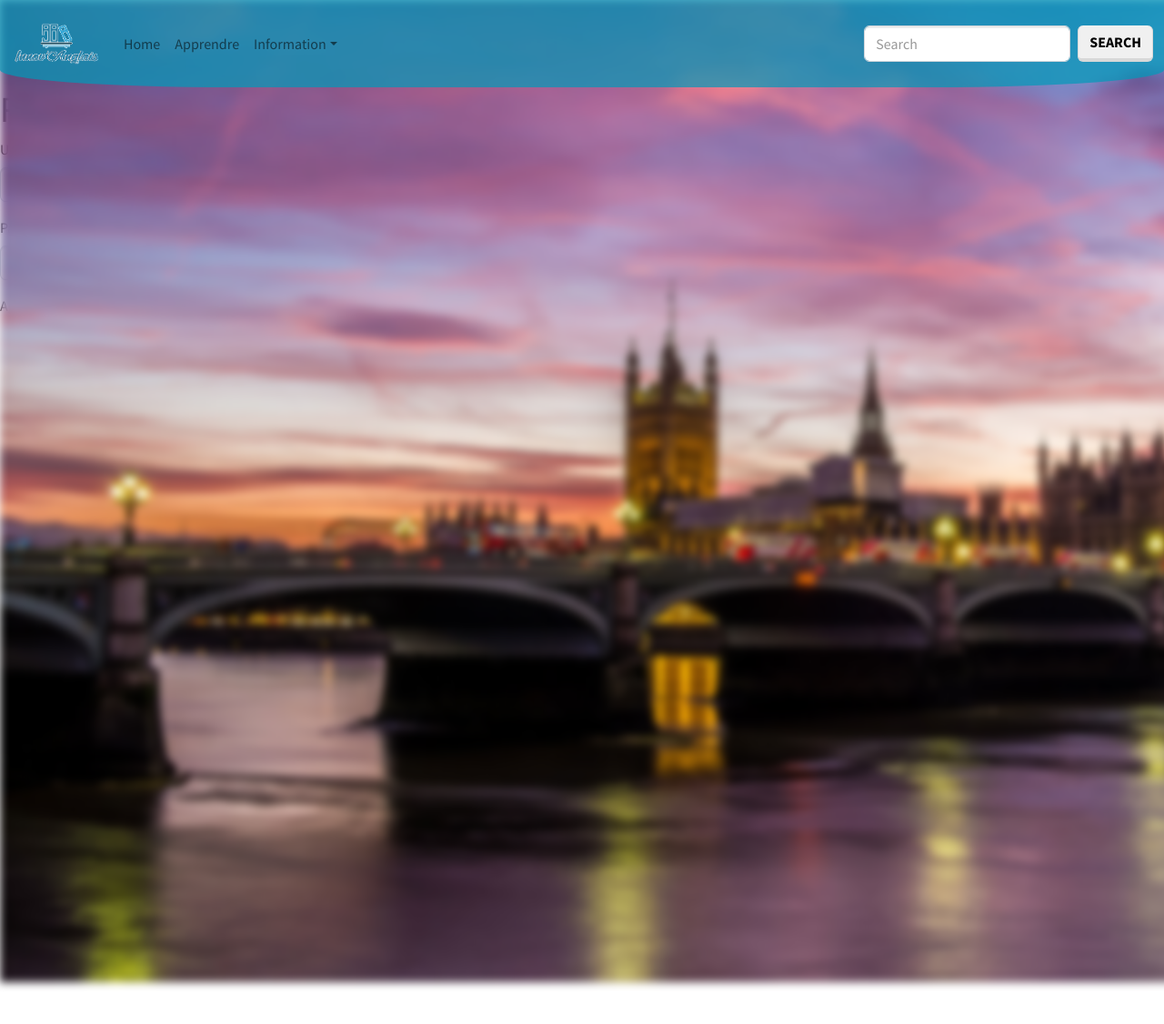
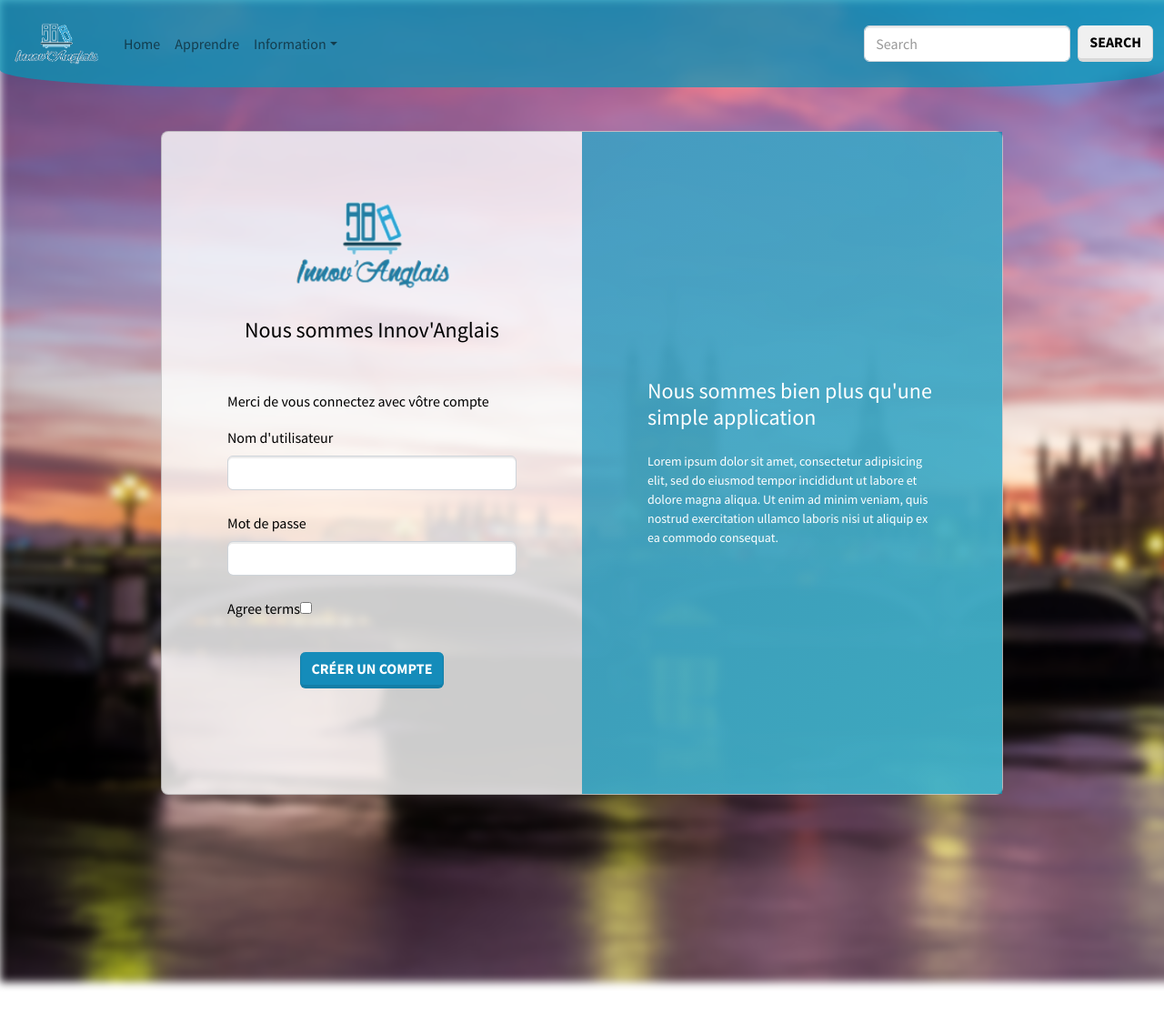
Before and after one commit to Morbleuz/Inno-v-Anglais, a Symfony app: template InovApi/templates/registration/register.html.twig in a window 1280 px wide. Shown: the top 1126 px of the page at 91% size. Run offline with Twig, Linux system fonts and the light colour scheme; the template is opened without the code that fills it, so the values that code supplies are empty; form fields are guessed from the names that the template uses; some libraries are stand-ins or nearby versions.

Commit message:
Made various style change

```diff
--- a/InovApi/public/css/style.css
+++ b/InovApi/public/css/style.css
@@ -13,15 +13,12 @@
     background: linear-gradient(135deg, rgba(0, 123, 172, 0.7) 0%, rgba(0, 155, 186, 0.7) 100%);
 }
 
-/*
 .content {
     position: fixed;
     left: 0;
     right: 0;
     z-index:2000;
 }
-*/
-
 
 .nav-toggle-overide {
     position: fixed !important;
--- a/InovApi/templates/base.html.twig
+++ b/InovApi/templates/base.html.twig
@@ -20,7 +20,7 @@
 
 <body>
 
-    <div class="bg-picture"></div>
+    <div class="bg-picture" id="picture"></div>
     <nav class="navbar navbar-expand-lg navstyle">
         <div class="container-fluid">
             <a class="navbar-brand" href="{{path('app_base')}}">
--- a/InovApi/templates/information/ccm.html.twig
+++ b/InovApi/templates/information/ccm.html.twig
@@ -1,5 +1,5 @@
 {% extends 'base.html.twig' %}
 {% block body %}
 
-<p class="m-5"> test </p>
+<p class="m-5 content"> test </p>
 {% endblock %}
--- a/InovApi/templates/registration/register.html.twig
+++ b/InovApi/templates/registration/register.html.twig
@@ -3,15 +3,81 @@
 {% block title %}Register{% endblock %}
 
 {% block body %}
-    <h1>Register</h1>
+<form method="post">
 
+    {% if app.user %}
+    <div class="mb-3 content">
+        You are logged in as {{ app.user.userIdentifier }}, <a href="{{ path('app_logout') }}">Logout</a>
+    </div>
+    {% endif %}
     {{ form_start(registrationForm) }}
-        {{ form_row(registrationForm.username) }}
-        {{ form_row(registrationForm.plainPassword, {
-            label: 'Password'
-        }) }}
-        {{ form_row(registrationForm.agreeTerms) }}
+    <!--row d-flex justify-content-center align-items-center h-100 -->
+    <section class="h-100">
+        <div class="container py-5 h-100">
+            <div class="row d-flex justify-content-center align-items-center">
+                <div class="col-xl-10">
+                    <div class="card rounded-3 text-black connect-box">
+                        <div class="row g-0">
+                            <div class="col-lg-6">
+                                <div class="card-body p-md-5 mx-md-4 color-left">
 
-        <button type="submit" class="btn">Register</button>
-    {{ form_end(registrationForm) }}
+                                    <div class="text-center">
+                                        <img src="./assets/logo.png" style="width: 185px;" alt="logo">
+                                        <h4 class="mt-1 mb-5 pb-1">Nous sommes Innov'Anglais</h4>
+                                    </div>
+
+                                    <form>
+                                        <p>Merci de vous connectez avec vôtre compte</p>
+
+                                        <div class="form-outline mb-4">
+                                            {{ form_row(registrationForm.username, {
+                                                label: 'Nom d\'utilisateur'
+                                            }) }}
+                                        </div>
+
+                                        <div class="form-outline mb-4">
+                                            {{ form_row(registrationForm.plainPassword, {
+                                                label: 'Mot de passe'
+                                            }) }}
+                                        </div>
+                                        <div class="form-outline mb-4">
+                                            {{ form_row(registrationForm.agreeTerms) }}
+                                        </div>
+                                        <input type="hidden" name="_csrf_token" value="{{ csrf_token('authenticate') }}">
+
+                                        <div class="text-center pt-1 mb-5 pb-1">
+                                            <button type="submit" class="btn btn-primary btn-block fa-lg mb-3">Créer un compte</button>
+                                        </div>
+
+                                    </form>
+
+                                </div>
+                            </div>
+                            <div class="col-lg-6 d-flex align-items-center instyle">
+                                <div class="text-white px-3 py-4 p-md-5 mx-md-4">
+                                    <div class="connect-box"></div>
+                                    <h4 class="mb-4">Nous sommes bien plus qu'une simple application</h4>
+                                    <p class="small mb-0">Lorem ipsum dolor sit amet, consectetur adipisicing elit, sed do eiusmod
+                                        tempor incididunt ut labore et dolore magna aliqua. Ut enim ad minim veniam, quis nostrud
+                                        exercitation ullamco laboris nisi ut aliquip ex ea commodo consequat.</p>
+                                </div>
+                            </div>
+                        </div>
+                    </div>
+                </div>
+            </div>
+        </div>
+    </section>
+    {#
+        Uncomment this section and add a remember_me option below your firewall to activate remember me functionality.
+        See https://symfony.com/doc/current/security/remember_me.html
+
+        <div class="checkbox mb-3">
+            <label>
+                <input type="checkbox" name="_remember_me"> Remember me
+            </label>
+        </div>
+    #}
+</form>
+{{ form_end(registrationForm) }}
 {% endblock %}
--- a/InovApi/templates/security/login.html.twig
+++ b/InovApi/templates/security/login.html.twig
@@ -14,7 +14,7 @@
     <!--row d-flex justify-content-center align-items-center h-100 -->
     <section class="h-100">
         <div class="container py-5 h-100">
-            <div class="row d-flex justify-content-center align-items-center content">
+            <div class="row d-flex justify-content-center align-items-center">
                 <div class="col-xl-10">
                     <div class="card rounded-3 text-black connect-box">
                         <div class="row g-0">
@@ -30,10 +30,12 @@
                                         <p>Merci de vous connectez avec vôtre compte</p>
 
                                         <div class="form-outline mb-4">
+                                            <b>Nom d'utilisateur</b>
                                             <input type="text" value="{{ last_username }}" name="username" id="inputUsername" class="form-control" autocomplete="username" required autofocus placeholder="Nom d'utilisateur" />
                                         </div>
 
                                         <div class="form-outline mb-4">
+                                            <b>Mot de passe</b>
                                             <input type="password" name="password" id="inputPassword" class="form-control" autocomplete="current-password" required placeholder="Mot de passe" />
                                         </div>
                                         <input type="hidden" name="_csrf_token" value="{{ csrf_token('authenticate') }}">
```
Also changed, not shown: InovApi/public/js/function.js (added, +12 -0 lines), InovApi/src/Form/RegistrationFormType.php (+13 -4 lines), InovApi/templates/base/index.html.twig (+11 -2 lines), InovApi/templates/information/contributeur.html.twig (+4 -5 lines).
